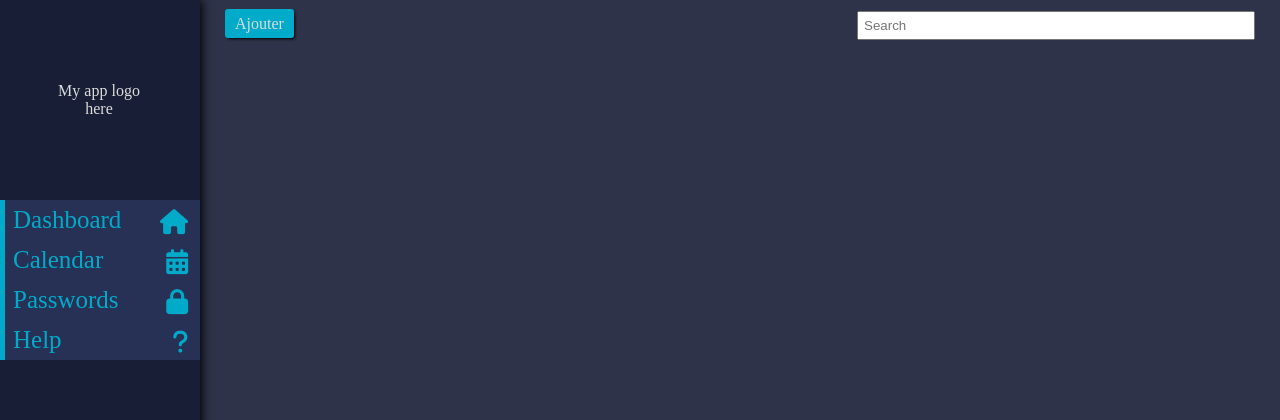
After one commit to Venekiel/DeepEZ, a Symfony app: template symfony/templates/credentials/list.html.twig in a window 1280 px wide. The commit adds this page. Shown: the top 420 px of the page. Run offline with Twig, Linux system fonts and the light colour scheme; the template is opened without the code that fills it, so the values that code supplies are empty; some libraries are stand-ins or nearby versions.

Commit message:
added credentials details route and enhanced credentials listing UI

```diff
--- a/symfony/public/css/style.css
+++ b/symfony/public/css/style.css
@@ -5,13 +5,16 @@
     --sidenav-width: 200px;
     --nav-element-padding-left: 8px;
     --title-color: rgb(0, 171, 201);
+    --text-color: rgb(220, 220, 220);
+    --warning-color: rgb(176, 65, 62);
   }
 
 body {
     background-color: var(--main-bg-color);
-    color: #fff;
+    color: var(--text-color);
     padding: 0;
     margin: 0;
+    font-family: 'Microsoft Sans Serif';
 }
 
 a {
@@ -83,22 +86,61 @@ a {
 }
 
 .text {
-    color: #fff;
+    color: var(--text-color);
 }
 
-.display-block {
-    padding: 10px 0;
+.display-block > div {
+    position: relative;
+    background-color: var(--sidenav-bg-color);
+    display: block;
+    margin: 10px 20px;
+    box-shadow: 2px 2px 3px -1px black;
+    font-family: 'Microsoft sans Serif';
 }
 
-.display-block a {
-    background-color: var(--sidenav-bg-color);
-    display: block;
-    padding: 6px 10px;
-    margin: 10px 20px;
-    box-shadow: 2px 2px 3px -1px black;
-    border-radius: 3px;
+.display-block > div:hover {
+    background-color: var(--sidenav-lighten-bg-color);
 }
 
-.display-block a:hover {
+.display-block > div .btn-container {
+    right: 0;
+    padding: 0 10px;
+}
+
+.fa-trash {
+    color: var(--warning-color);
+}
+
+#header {
+    position: relative;
+    padding: 15px 15px 5px 15px;
+}
+
+#header input {
+    position: absolute;
+    right: 15px;
+    width: 30vw;
+    padding: 5px;
+    top: 30%;
+}
+
+.middle {
+    position: absolute;
+    top: 50%;
+    transform: translate(0, -50%);
+}
+
+.btn-add {
+    background-color: var(--title-color);
+    color: var(--text-color);
+}
+
+.btn {
+    padding: 6px 10px;
+    border-radius: 3px;
+    box-shadow: 2px 2px 3px -1px black;
+}
+
+.btn:hover {
     background-color: var(--sidenav-lighten-bg-color);
 }
--- /dev/null
+++ b/symfony/templates/credentials/list.html.twig
@@ -0,0 +1,21 @@
+{% extends 'app.html.twig' %}
+
+{% block stylesheets %}
+    <link href="{{ asset('css/style.css') }}" rel="stylesheet" media="screen"/>
+{% endblock %}
+
+{% block javascripts %}
+    <script src="https://kit.fontawesome.com/b247ef6678.js" crossorigin="anonymous"></script>
+{% endblock %}
+
+{% block content %}
+    <div id="header">
+        <a href="#" class="btn btn-add">Ajouter</a>
+        <input placeholder="Search" type="text"/>
+    </div>
+    <div class="display-block">
+        {% for credential in credentials %}
+            {{ include('credentials/_list_element.html.twig', {'credential': credential}) }}
+        {% endfor %}
+    </div>
+{% endblock %}
```
Also changed, not shown: symfony/src/Controller/CredentialController.php (+4 -4 lines), symfony/templates/credentials/_list_element.html.twig (+10 -1 lines), symfony/templates/credentials/view.html.twig (+4 -5 lines).
